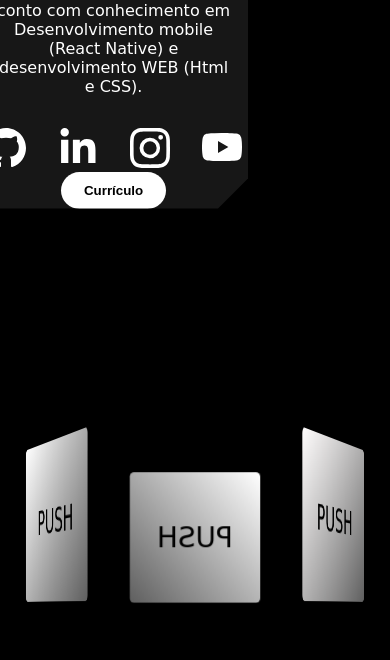
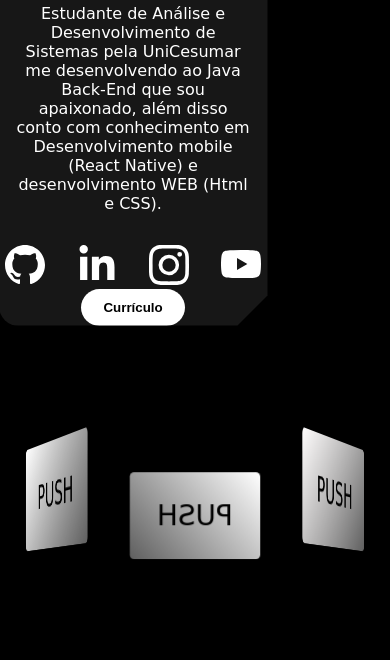
Before and after one commit to Leoyzs/Portfolio-, a plain HTML site: page index.html in a window 390 px wide. Shown: the part 562-1222 px from the top of the page. Drawn offline with Linux system fonts and the light colour scheme.

Commit message:
arrumando para celular

```diff
--- a/Styless.css
+++ b/Styless.css
@@ -621,21 +621,22 @@ body {
   }
 
   .round-image {
-      width: 200px;
-      height: 200px;
+      width: 150px;
+      height: 150px;
       margin-bottom: 20%; /* Espaçamento entre as divs */
       margin-top: -60%;
       margin-right: 75%;
   }
 
   .bio {
-    margin-top: 30%;
+    margin-top: 60%;
     max-width: 100%;
-    margin-right: -25%;
+    margin-right: -30%;
   }
 
   .carrossel-item {
-    height: 150px; /* Altura reduzida para dispositivos móveis */
+    max-height: 150px; /* Altura reduzida para dispositivos móveis */
+    max-height: 150px;
     margin-bottom: 10px; /* Espaçamento menor entre as divs */
     margin-top: -70%;
   }
```
